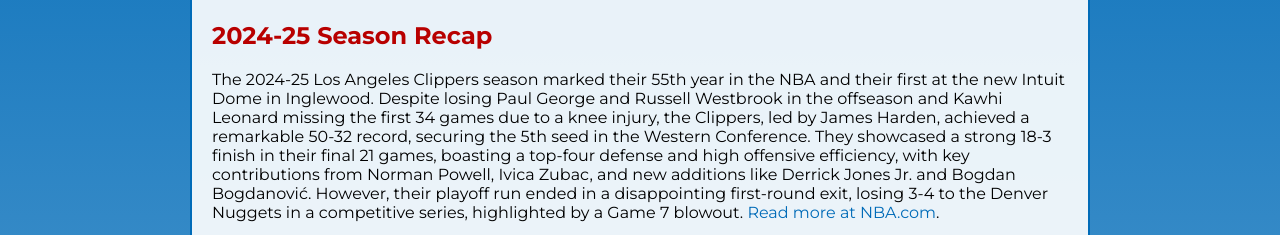
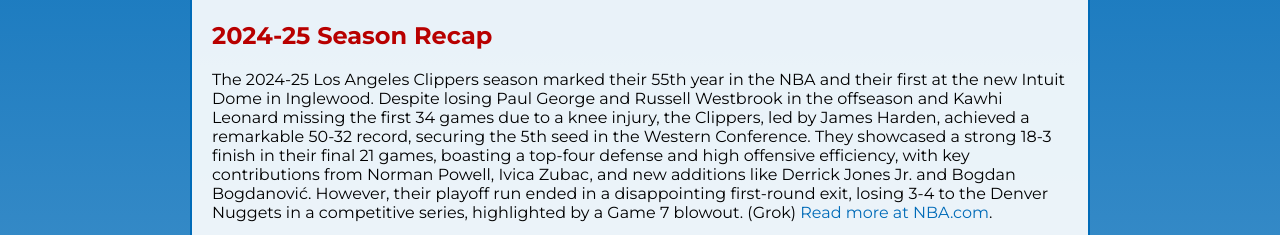
Before and after one commit to Jonathan2245354tr/Jonathan2245354tr-github.io, a plain HTML site: page WrapUp3.html in a window 1280 px wide. Shown: the part 324-559 px from the top of the page. Drawn offline with Linux system fonts and the light colour scheme.

Commit message:
WrapUp3.html

```diff
--- a/WrapUp3.html
+++ b/WrapUp3.html
@@ -133,7 +133,7 @@
         </div>
         <div class="content-box">
             <h2>2024-25 Season Recap</h2>
-            <p>The 2024-25 Los Angeles Clippers season marked their 55th year in the NBA and their first at the new Intuit Dome in Inglewood. Despite losing Paul George and Russell Westbrook in the offseason and Kawhi Leonard missing the first 34 games due to a knee injury, the Clippers, led by James Harden, achieved a remarkable 50-32 record, securing the 5th seed in the Western Conference. They showcased a strong 18-3 finish in their final 21 games, boasting a top-four defense and high offensive efficiency, with key contributions from Norman Powell, Ivica Zubac, and new additions like Derrick Jones Jr. and Bogdan Bogdanović. However, their playoff run ended in a disappointing first-round exit, losing 3-4 to the Denver Nuggets in a competitive series, highlighted by a Game 7 blowout. <a href="https://www.nba.com/clippers" class="custom-link">Read more at NBA.com</a>.</p>
+            <p>The 2024-25 Los Angeles Clippers season marked their 55th year in the NBA and their first at the new Intuit Dome in Inglewood. Despite losing Paul George and Russell Westbrook in the offseason and Kawhi Leonard missing the first 34 games due to a knee injury, the Clippers, led by James Harden, achieved a remarkable 50-32 record, securing the 5th seed in the Western Conference. They showcased a strong 18-3 finish in their final 21 games, boasting a top-four defense and high offensive efficiency, with key contributions from Norman Powell, Ivica Zubac, and new additions like Derrick Jones Jr. and Bogdan Bogdanović. However, their playoff run ended in a disappointing first-round exit, losing 3-4 to the Denver Nuggets in a competitive series, highlighted by a Game 7 blowout. (Grok) <a href="https://www.nba.com/clippers" class="custom-link">Read more at NBA.com</a>.</p>
             <p>As a Clippers fan, I’m pumped for what’s next! Despite the playoff loss, Kawhi’s leadership and the new arena give us hope. Clippers Nation is ready to cheer louder than ever in 2025-26!</p>
         </div>
         <div class="content-box">
```
